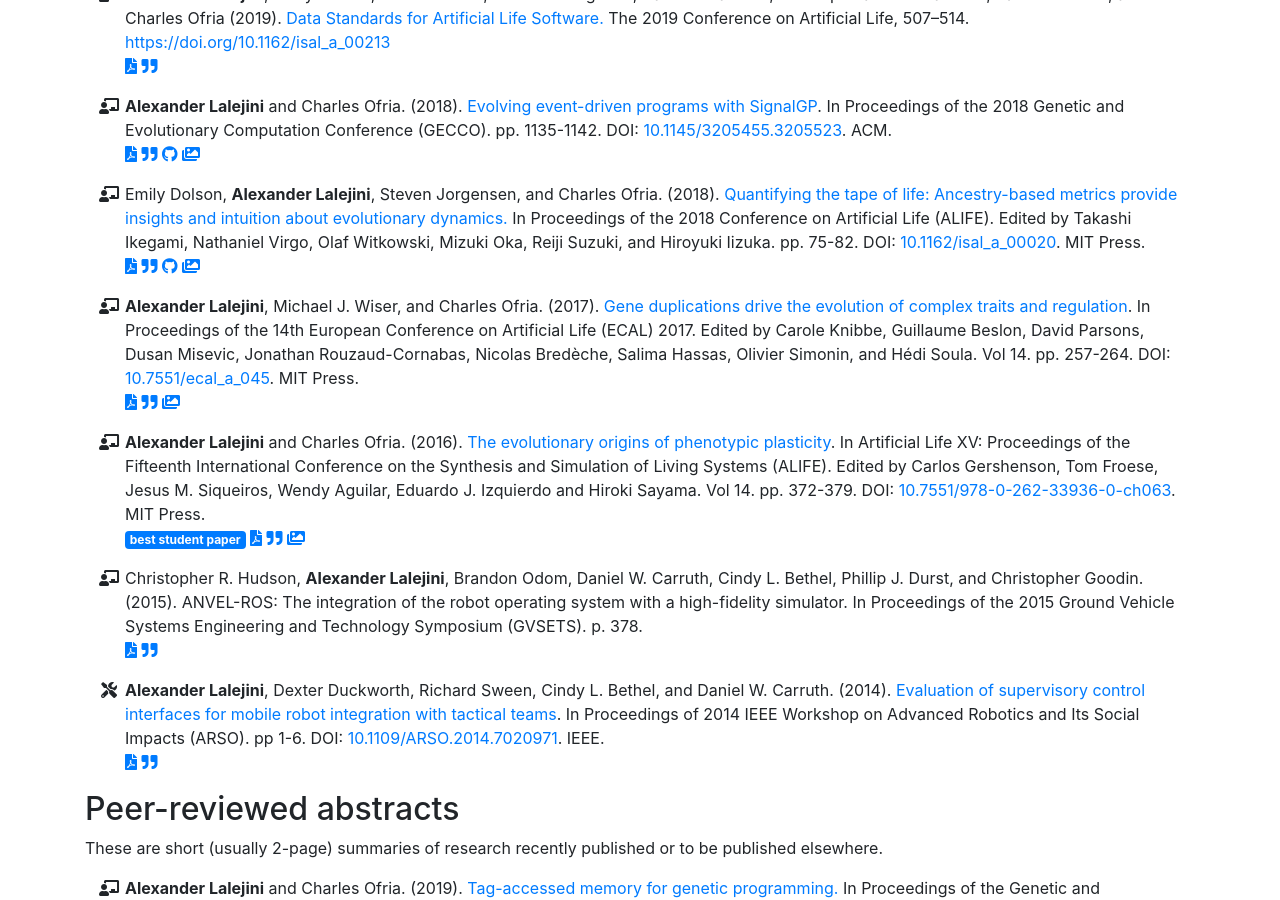
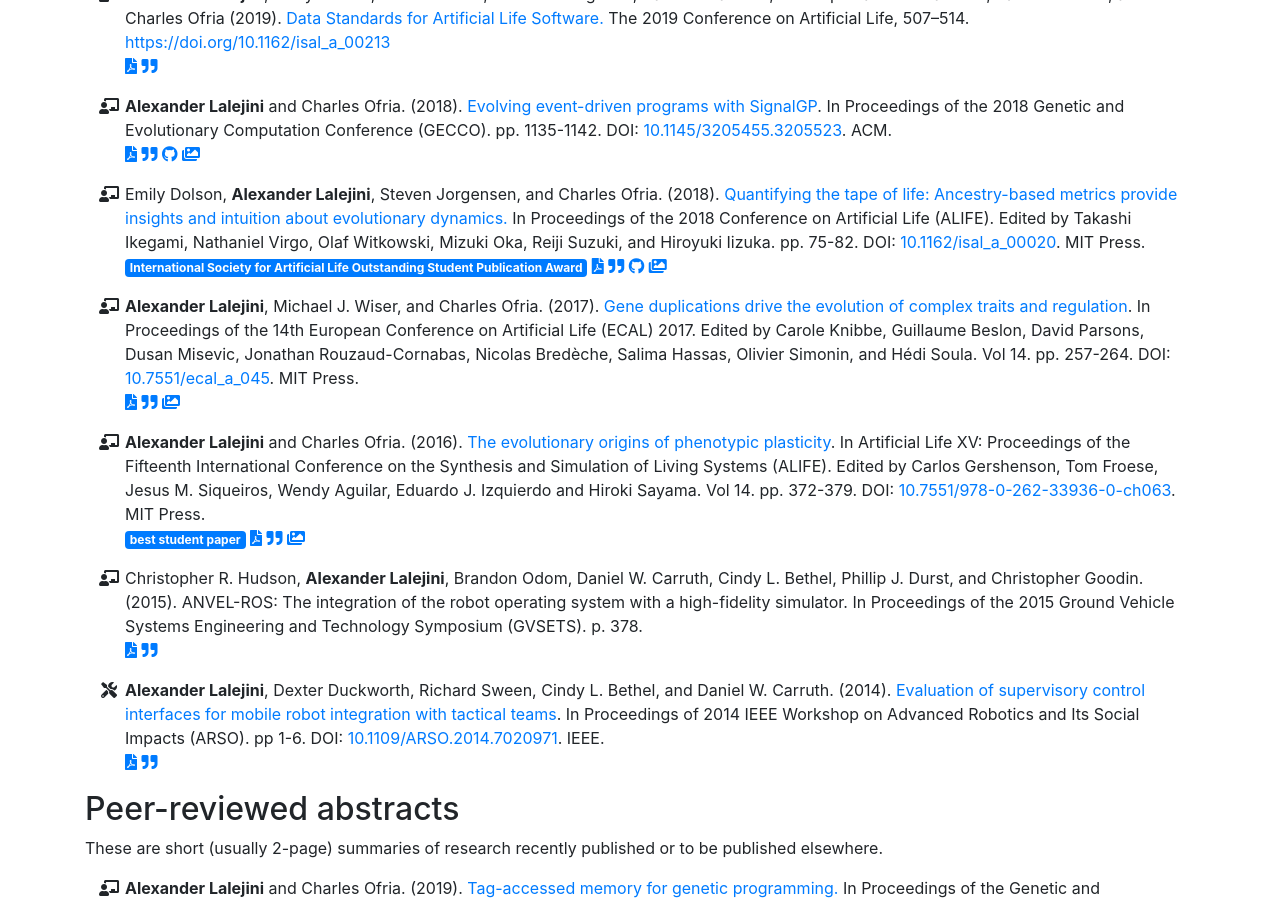
Before and after one commit to amlalejini/amlalejini.github.io, a Jekyll site: the page built from _pages/publications.md, in a window 1280 px wide and 900 px high, scrolled down 1156 px. Built offline with Jekyll 4.4.1, drawn with Linux system fonts in a browser that asks for light colours; nearby versions of some CDN libraries.

Commit message:
add isal student award badge to quantifying tape of life publication

```diff
--- a/_data/publications.yml
+++ b/_data/publications.yml
@@ -188,6 +188,7 @@ publications:
     year: 2018
     venue: conference
     type: peer-reviewed-paper
+    badges: "International Society for Artificial Life Outstanding Student Publication Award"
     presentation_link: https://docs.google.com/presentation/d/1dV044J3JzfLrdgfwWS_4Bq8-3UHOqvQQgmqEZEkrcCc/edit?usp=sharing
     github_repository_link: https://github.com/stevenjson/ALife2018-Lineage
     pdf: /pubs/quantifying-the-tape-of-life.pdf
```
